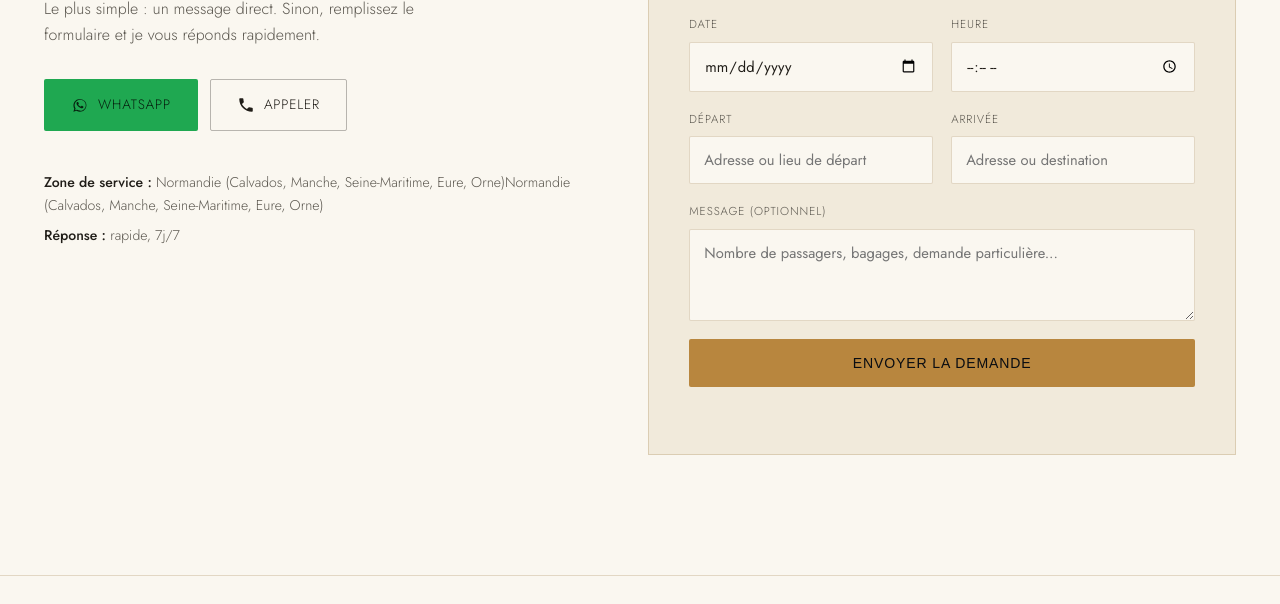
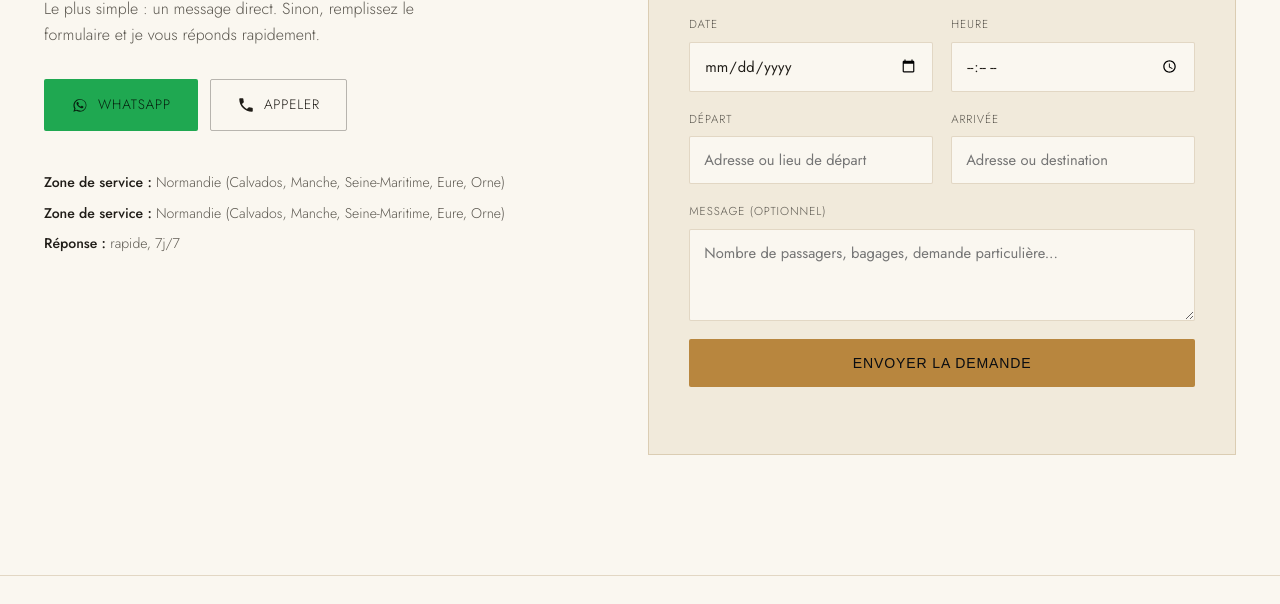
Before and after one commit to fzendeh2022/site-vtc-4, a plain HTML site: page index.html in a window 1280 px wide. Shown: the part 3416-4020 px from the top of the page. Drawn offline with nearby package versions, Linux system fonts and the light colour scheme.

Commit message:
Refactor contact zone display for clarity

```diff
--- a/index.html
+++ b/index.html
@@ -181,7 +181,8 @@
         </a>
       </div>
       <div class="contact-info">
-        <p><strong data-i18n="contact_zone_label">Zone de service :</strong> <span data-i18n="contact_zone_value">Normandie (Calvados, Manche, Seine-Maritime, Eure, Orne)</span><span data-i18n="contact_zone_value">Paris , Toutes la France </span></p>
+        <p><strong data-i18n="contact_zone_label">Zone de service :</strong> <span data-i18n="contact_zone_value">Normandie (Calvados, Manche, Seine-Maritime, Eure, Orne)</span></p>
+        <p><strong data-i18n="contact_zone_label">Zone de service :</strong> <span data-i18n="contact_zone_value">Normandie (Calvados, Manche, Seine-Maritime, Eure, Orne)</span></p>
         <p><strong data-i18n="contact_reply_label">Réponse :</strong> <span data-i18n="contact_reply_value">rapide, 7j/7</span></p>
       </div>
     </div>
```
